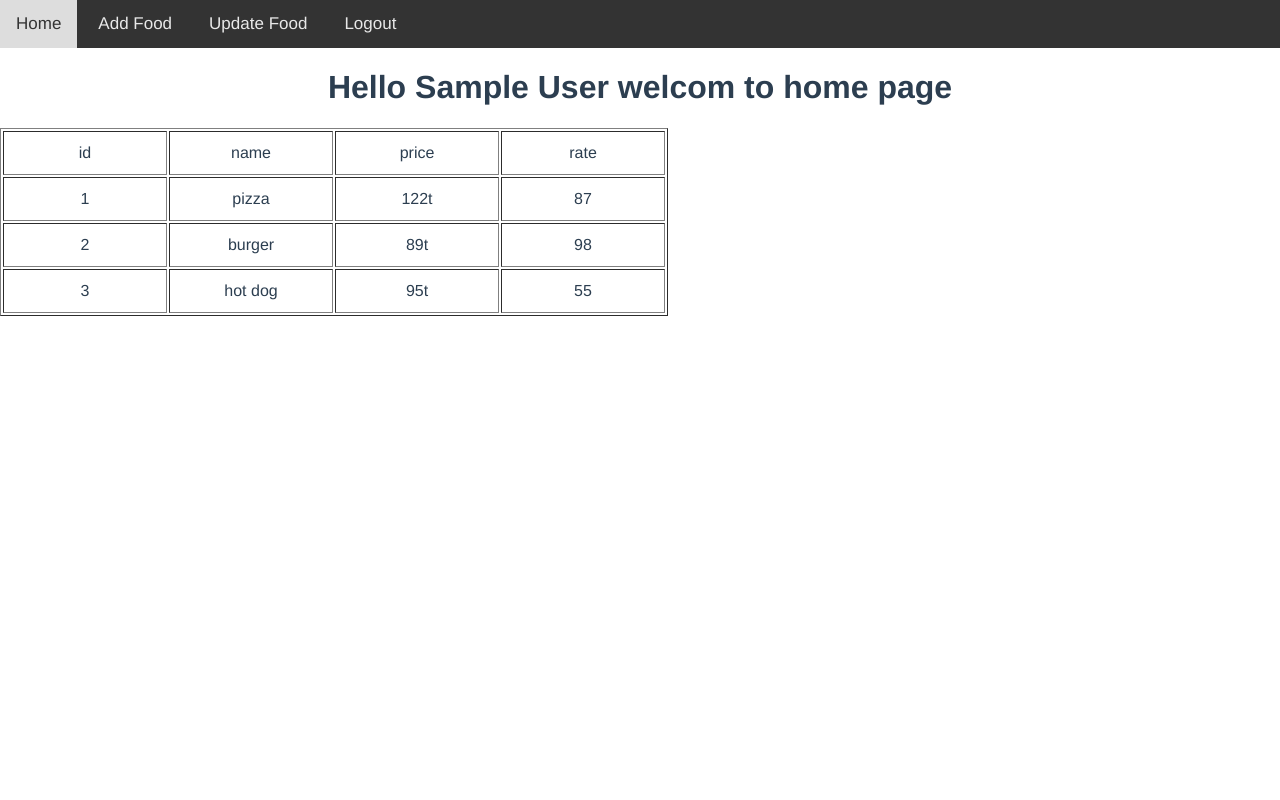
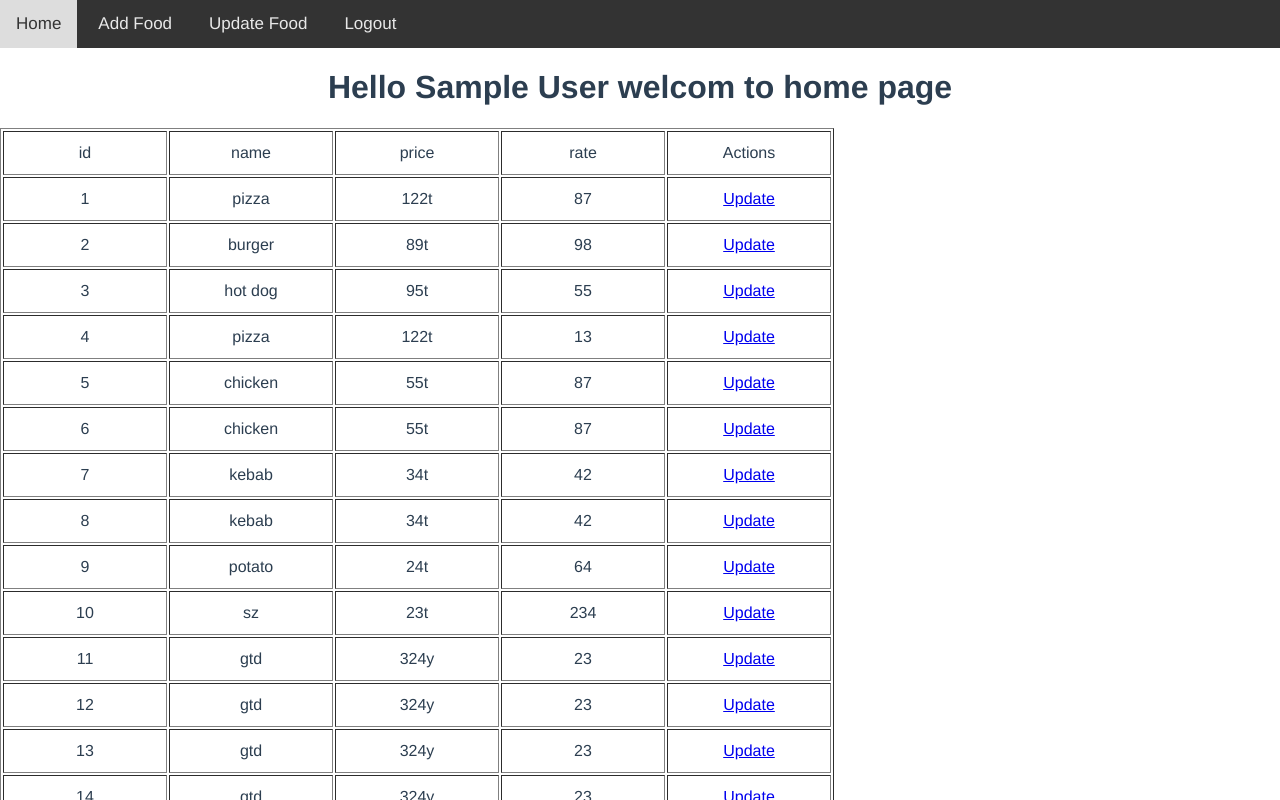
Before and after one commit to MehranMohamadi/Restaurant-managment-app, a Vue app: page / in a window 1280 px wide. Shown: the top 800 px of the page. Built offline with nearby package versions, Linux system fonts and the light colour scheme; data requests are answered from the project's data file; sample sign-in values are in the browser's storage.

Commit message:
update.vue page

```diff
--- a/db.json
+++ b/db.json
@@ -5,6 +5,12 @@
       "password": "peter123",
       "name": "peter",
       "id": 2
+    },
+    {
+      "email": "r@test.com",
+      "password": "r123",
+      "name": "r",
+      "id": 4
     }
   ],
   "food": [
@@ -25,6 +31,114 @@
       "name": "hot dog",
       "rate": 55,
       "price": "95t"
+    },
+    {
+      "name": "pizza",
+      "price": "122t",
+      "rate": "13",
+      "id": 4
+    },
+    {
+      "name": "chicken",
+      "price": "55t",
+      "rate": "87",
+      "id": 5
+    },
+    {
+      "name": "chicken",
+      "price": "55t",
+      "rate": "87",
+      "id": 6
+    },
+    {
+      "name": "kebab",
+      "price": "34t",
+      "rate": "42",
+      "id": 7
+    },
+    {
+      "name": "kebab",
+      "price": "34t",
+      "rate": "42",
+      "id": 8
+    },
+    {
+      "name": "potato",
+      "price": "24t",
+      "rate": "64",
+      "id": 9
+    },
+    {
+      "name": "sz",
+      "price": "23t",
+      "rate": "234",
+      "id": 10
+    },
+    {
+      "name": "gtd",
+      "price": "324y",
+      "rate": "23",
+      "id": 11
+    },
+    {
+      "name": "gtd",
+      "price": "324y",
+      "rate": "23",
+      "id": 12
+    },
+    {
+      "name": "gtd",
+      "price": "324y",
+      "rate": "23",
+      "id": 13
+    },
+    {
+      "name": "gtd",
+      "price": "324y",
+      "rate": "23",
+      "id": 14
+    },
+    {
+      "name": "gtd",
+      "price": "324y",
+      "rate": "23",
+      "id": 15
+    },
+    {
+      "name": "gtd",
+      "price": "324y",
+      "rate": "23",
+      "id": 16
+    },
+    {
+      "name": "gtd",
+      "price": "324y",
+      "rate": "23",
+      "id": 17
+    },
+    {
+      "name": "gtd",
+      "price": "324y",
+      "rate": "23",
+      "id": 18
+    },
+    {
+      "name": "gtd",
+      "price": "324y",
+      "rate": "23",
+      "id": 19
+    },
+    {
+      "name": "adsa",
+      "price": "24",
+      "rate": "34",
+      "id": 20
+    },
+    {
+      "name": "l",
+      "price": "111t",
+      "rate": "23",
+      "id": 21
     }
   ]
 }
--- a/src/components/Add.vue
+++ b/src/components/Add.vue
@@ -28,13 +28,16 @@ export default {
     }
   },
   methods: {
-    addfood() {
+    async addfood() {
       console.warn(this.food);
-      const result = axios.post("http://localhost:3000/food", {
+      const result = await axios.post("http://localhost:3000/food", {
         name: this.food.name,
         price: this.food.price,
-        rate: this.food.rate
+        rate: this.food.rate,
       });
+      if (result.status == 201) {
+        this.$router.push({name: 'Home'})
+      }
       console.warn('result', result)
 
 
--- a/src/components/Home.vue
+++ b/src/components/Home.vue
@@ -1,15 +1,22 @@
 <template>
   <Header></Header>
-    <h1>Hello {{name}} welcom to home page</h1>
+  <h1>Hello {{ name }} welcom to home page</h1>
   <table border="1">
     <tr>
-            <td>id</td><td>name</td><td>price</td><td>rate</td>
+      <td>id</td>
+      <td>name</td>
+      <td>price</td>
+      <td>rate</td>
+      <td>Actions</td>
     </tr>
     <tr v-for="item in food" :key="item.id">
-            <td>{{item.id}}</td>
-            <td>{{item.name}}</td>
-            <td>{{item.price}}</td>
-            <td>{{item.rate}}</td>
+      <td>{{ item.id }}</td>
+      <td>{{ item.name }}</td>
+      <td>{{ item.price }}</td>
+      <td>{{ item.rate }}</td>
+      <td>
+        <router-link :to="'/update/'+item.id">Update</router-link>
+      </td>
 
     </tr>
   </table>
@@ -45,7 +52,7 @@
 </script>
 
 <style scoped>
-td{
+td {
   width: 160px;
   height: 40px;
 }
--- a/src/components/update.vue
+++ b/src/components/update.vue
@@ -1,7 +1,12 @@
 <template>
   <Header></Header>
   <h1>Hello ,welcom to update food page</h1>
-
+  <form class="add">
+    <input type="text" name="name" placeholder="enter name" v-model="food.name"/>
+    <input type="text" name="rate" placeholder="enter rate" v-model="food.rate"/>
+    <input type="text" name="price" placeholder="enter price" v-model="food.price"/>
+    <button type="button" v-on:click="addfood">update Food</button>
+  </form>
 </template>
 
 <script>
@@ -11,6 +16,15 @@
   name: "update",
   components: {
     Header
+  },
+  data() {
+    return {
+      food: {
+        name: '',
+        rate: '',
+        price: ''
+      }
+    }
   },
   mounted() {
     let user = localStorage.getItem('user-info');
```
Lines whose indentation alone changed are shown as unchanged.
